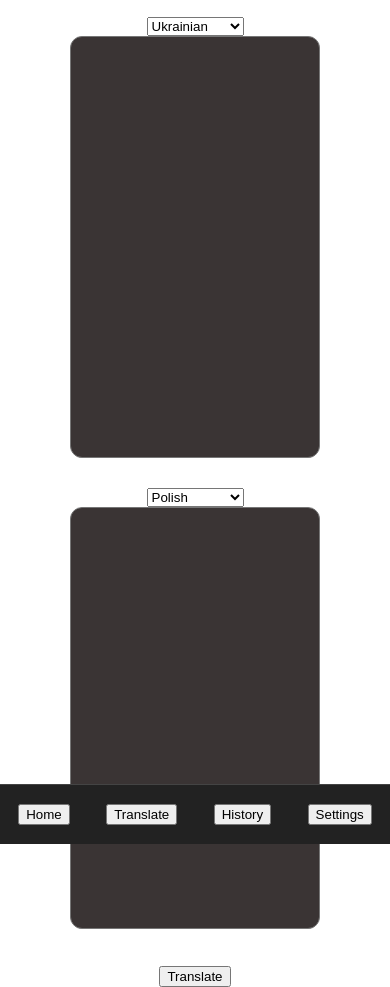
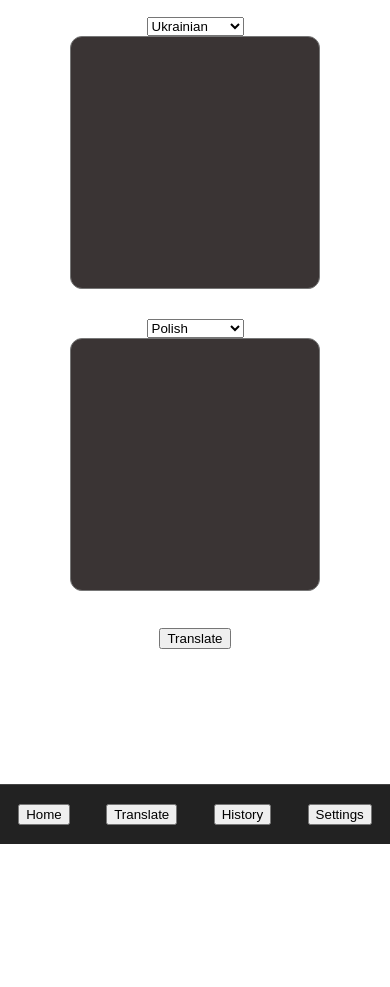
Before and after one commit to Nimz1s/testApiDeepL, a website: page app/public/index.html in a window 390 px wide. After the commit the page ends 844 px from the top, so only its background shows below. Drawn offline with Linux system fonts and the light colour scheme.

Commit message:
phone-design

```diff
--- a/app/public/assets/styles/main.css
+++ b/app/public/assets/styles/main.css
@@ -33,7 +33,7 @@ textarea {
     max-width: 600px;
     min-width: 250px;
 
-    height: 50vh;       /* 🔥 50% екрану */
+    height: 30vh;       /* 🔥 50% екрану */
     min-height: 200px;
 
     border-radius: 12px;
```
